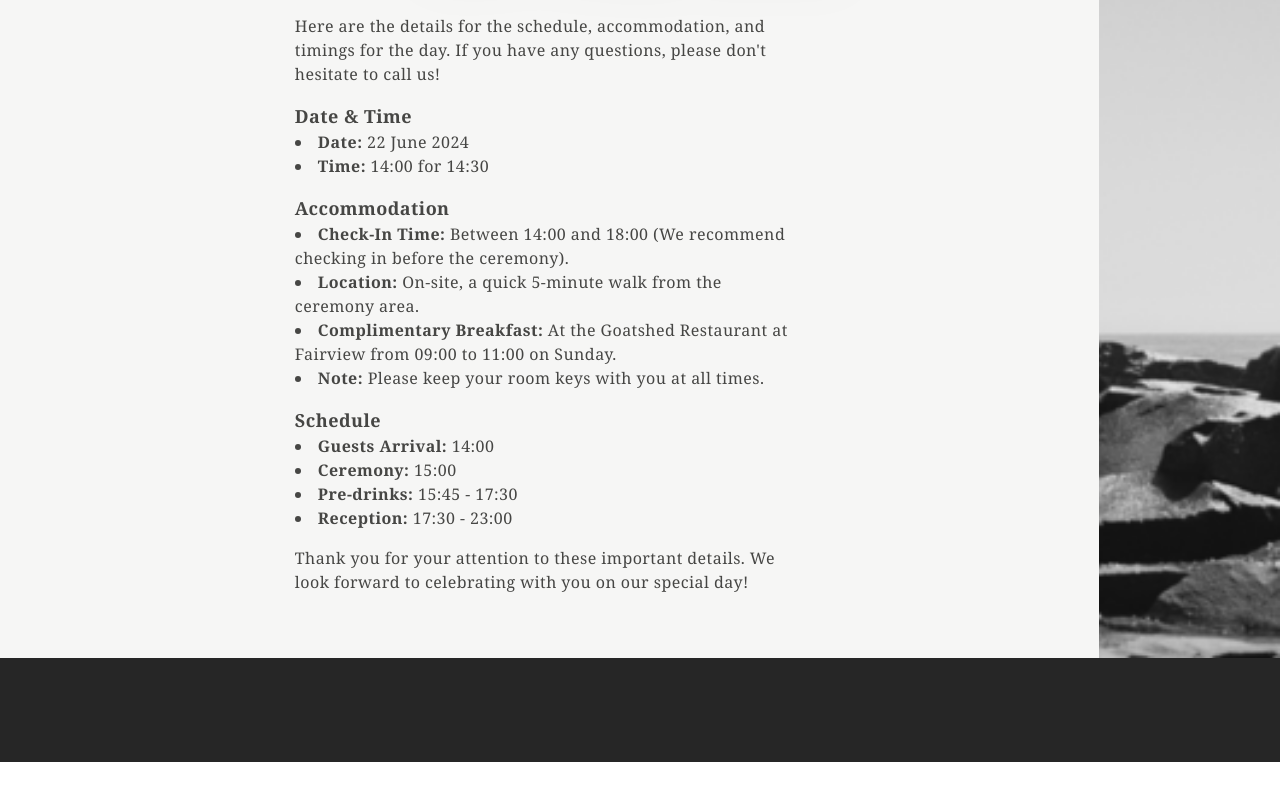
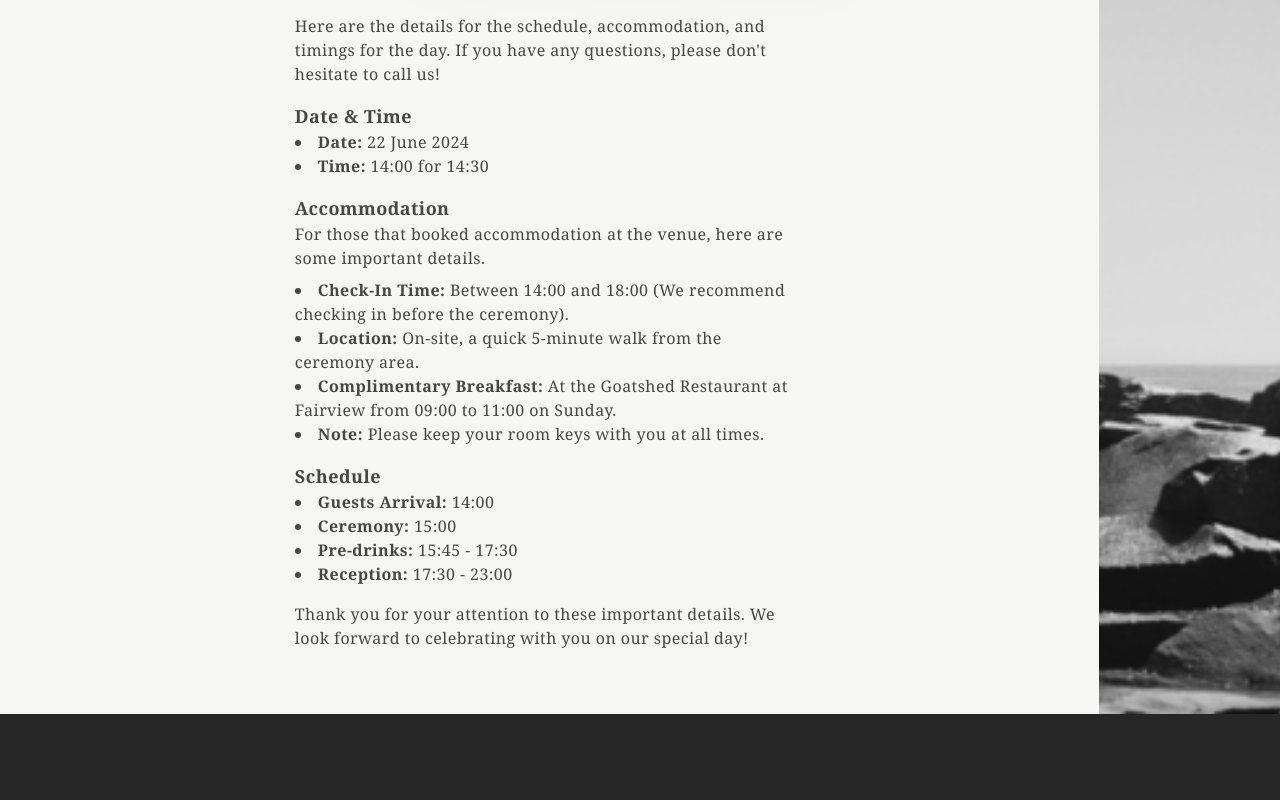
Before and after one commit to djbotha/botha-wedding, a React (Vite) app: page / in a window 1280 px wide. Shown: the part 4558-5358 px from the top of the page. Before the commit the page ends 5320 px from the top, so only its background shows below. Built offline with nearby package versions, Linux system fonts and the light colour scheme; a web font is replaced by a local one.

Commit message:
Update accommodation copy

```diff
--- a/src/components/Schedule.jsx
+++ b/src/components/Schedule.jsx
@@ -8,7 +8,7 @@ export function Schedule() {
           Here are the details for the schedule, accommodation, and timings for the day. If you have any questions, please don't hesitate to call us!
         </p>
         <div className="mb-4">
-          <b class="text-lg">Date &amp; Time</b>
+          <b className="text-lg">Date &amp; Time</b>
           <ul className="list-inside list-disc">
             <li>
               <b>Date:</b> 22 June 2024
@@ -19,7 +19,8 @@ export function Schedule() {
           </ul>
         </div>
         <div className="mb-4">
-          <b class="text-lg">Accommodation</b>
+          <b className="text-lg">Accommodation</b>
+          <p className="mb-2">For those that booked accommodation at the venue, here are some important details.</p>
           <ul className="list-inside list-disc">
             <li>
               <b>Check-In Time:</b> Between 14:00 and 18:00 (We recommend checking in before the ceremony).
@@ -37,7 +38,7 @@ export function Schedule() {
         </div>
 
         <div className="mb-4">
-          <b class="text-lg">Schedule</b>
+          <b className="text-lg">Schedule</b>
           <ul className="list-inside list-disc">
             <li>
               <b>Guests Arrival:</b> 14:00
```
